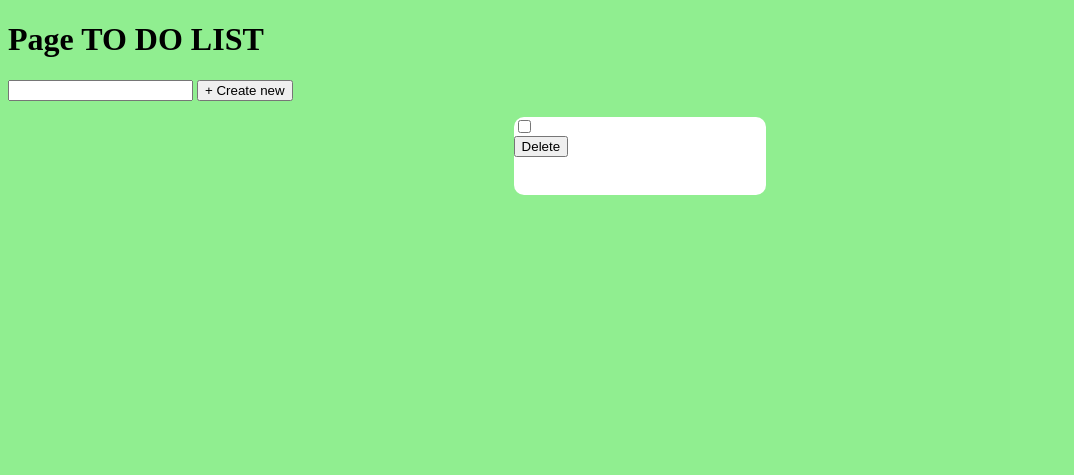
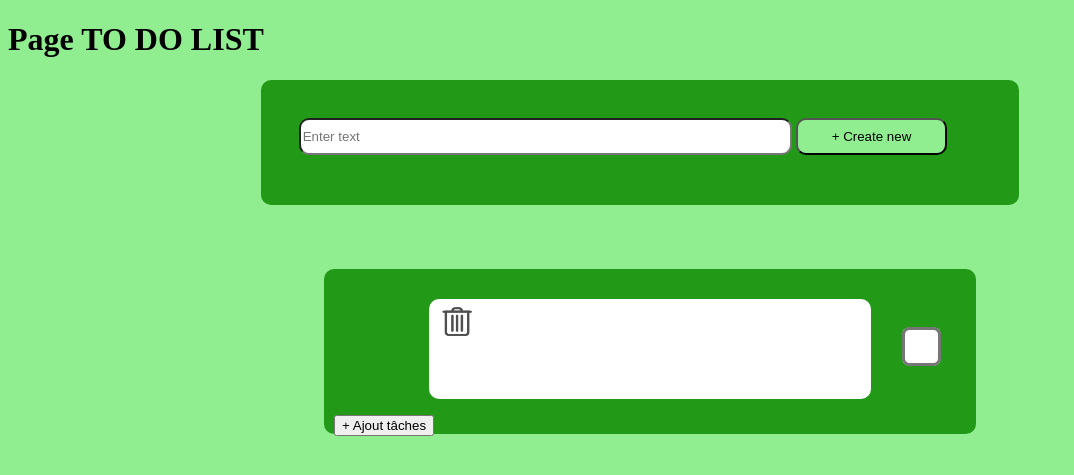
Before and after one commit to LouisTeilliais/PHP-todolist, a PHP site: page /toDoList.php in a window 1280 px wide. Shown: the part 45-520 px from the top of the page, without its empty margins (0-1074 px from the left). Run offline with PHP 8.4, Linux system fonts and the light colour scheme; tables that the repository leaves empty or names only in its code hold one stand-in row (values such as "Sample post"); data that the repository does not hold is empty.

Commit message:
ajout bouton ajout taches + css de la page to do list finit

```diff
--- a/CSS/todolist.css
+++ b/CSS/todolist.css
@@ -4,15 +4,64 @@ body {
 
 .todo-item {
   position: flex;
+  background-color: #229A17;
+  border-radius: 10px;
+  width: 50%;
+  height: 16%;
+  margin-left: 25%;
+  padding: 30px 10px 10px 10px;
+  margin-top: 5%;
+}
+
+.todo-item .message{
   background-color: white;
   border-radius: 10px;
-  width: 20%;
-  height: 10%;
-  margin-bottom: 5%;
-  margin-left: 40%;
+  width: 70%;
+  height: 80%;
+  margin-left: 15%;
+  border-top: 1px;
 }
 
-.todo-item h2 {
-  font-size: auto;
+.todo-item p {
+  font-size: 150%;
   text-align: center;
+  margin-top: 0%;
 }
+
+.todo-item .delete {
+  margin-left: 3%;
+  margin-top: 2%;
+}
+
+.todo-item .check {
+  position: relative;
+  margin-left: 110%;
+  transform : scale(3);
+  vertical-align: middle;
+
+}
+
+.add-post {
+  position: flex;
+  background-color: #229A17;
+  border-radius: 10px;
+  width: 60%;
+  height: 16%;
+  margin-bottom: 5%;
+  margin-left: 20%;
+}
+
+.add-post .btn {
+  width: 20%;
+  height: 30%;
+  border-radius: 10px 10px;
+  background-color:lightgreen;
+}
+
+.add-post input{
+  width: 65%;
+  height: 30%;
+  border-radius: 10px 10px;
+  margin-left: 5%;
+  margin-top: 5%;
+}
--- a/header.php
+++ b/header.php
@@ -1,4 +1,4 @@
-<link rel="stylesheet" href="/css/header.css" type="text/css">
+<link rel="stylesheet" href="/CSS/header.css" type="text/css">
 <div class="navbar">
     <a href="/" class="links"> Home </a>
     <a href="toDoList.php" class="links">To do list</a>
--- a/index.php
+++ b/index.php
@@ -1,4 +1,4 @@
-<link rel="stylesheet" href="/css/index.css" type="text/css">
+<link rel="stylesheet" href="/CSS/index.css" type="text/css">
 <?php $title = 'To Do List'; ?>
 
 <?php ob_start(); ?> <!-- Debut du template -->
--- a/logIn.php
+++ b/logIn.php
@@ -1,5 +1,5 @@
 <?php require('db_connect.php'); ?>
-<link rel="stylesheet" href="/css/index.css" type="text/css">
+<link rel="stylesheet" href="/CSS/index.css" type="text/css">
 <?php
 
 // $user_session = "123456789dzqgerdhgezs";
--- a/signIn.php
+++ b/signIn.php
@@ -1,6 +1,6 @@
 <?php require('db_connect.php'); ?>
-<link rel="stylesheet" href="/css/signin.css" type="text/css">
-<link rel="stylesheet" href="/css/index.css" type="text/css">
+<link rel="stylesheet" href="/CSS/signin.css" type="text/css">
+<link rel="stylesheet" href="/CSS/index.css" type="text/css">
 
 <?php $title = 'Notre site web'; ?>  <!-- Debut du template -->
 
--- a/tasks.php
+++ b/tasks.php
@@ -1,10 +1,12 @@
-<link rel="stylesheet" href="/css/index.css" type="text/css">
+<link rel="stylesheet" href="/CSS/index.css" type="text/css">
 <?php $title = 'Notre site web'; ?>  <!-- Debut du template -->
 
 <?php ob_start(); ?>
 <h1>Page TASKS</h1>
 
 
+
+
 <?php $content = ob_get_clean(); ?> <!-- Fin du template -->
 
 <?php require('template.php'); ?>
--- a/toDoList.php
+++ b/toDoList.php
@@ -1,6 +1,6 @@
 <?php require('db_connect.php'); ?>
 
-<link rel="stylesheet" href="/css/todolist.css" type="text/css">
+<link rel="stylesheet" href="/CSS/todolist.css" type="text/css">
 <?php $title = 'Notre site web'; ?>  <!-- Debut du template -->
 
 <?php ob_start(); ?>
@@ -15,18 +15,21 @@ $todos = $todolist->fetchAll();
 <div class="main-body">
     <div class="add-post">
         <form action="toDoList.php" method="POST" autocomplete="off">
-            <input type="text" name="input_text"/>
+            <input placeholder="Enter text" type="text" name="input_text"/>
             <button type="submit" class="btn" name="create"> + Create new</button>
         </form>
     </div>
     <?php foreach($todos as $todo) { ?>
         <div class="todo-item">
-        <input type="checkbox">
-        <form action="delete.php" method="POST">
-            <input type="hidden" name="id" value="<?php echo $todo['ToDoListId'] ?>"/>
-            <input type="submit" value="Delete">
-            <h2><?php echo $todo['ToDoListName'] ?></h2>
-        </form>
+            <form class="message" action="delete.php" method="POST">
+                <input class="id" type="hidden" name="id" value="<?php echo $todo['ToDoListId'] ?>"/>
+                <input class="delete" type="image" src="images/poubelle.png" height="30" width="30"/>
+                <input class="check" type="checkbox">
+                <p><?php echo $todo['ToDoListName'] ?></p>
+            </form>
+            <form class="taches" action="tasks.php" method="POST">
+                <button type="submit" class="btn" name="tache"> + Ajout tâches</button>
+            </form>
         </div>
     <?php } ?>
 <div>
```
Also changed, not shown: images/poubelle.png (added).
